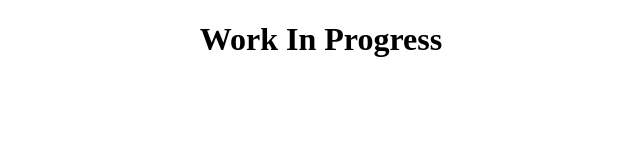
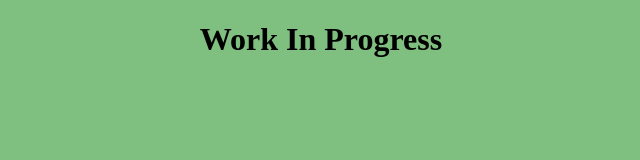
Before and after one commit to westmoor-hack-club/whshackclub-website, a plain HTML site: page index.html in a window 1280 px wide. Shown: the whole page, without its empty margins (319-959 px from the left). Drawn offline with Linux system fonts and the light colour scheme.

Commit message:
added a background color

```diff
--- a/index.html
+++ b/index.html
@@ -10,7 +10,7 @@
     <link rel="script" href="js/"
   </head>
 
-  <body>
+  <body style="background-color: #7fbf7f">
     <h1 class="center">Work In Progress</h1>
 
 
```
